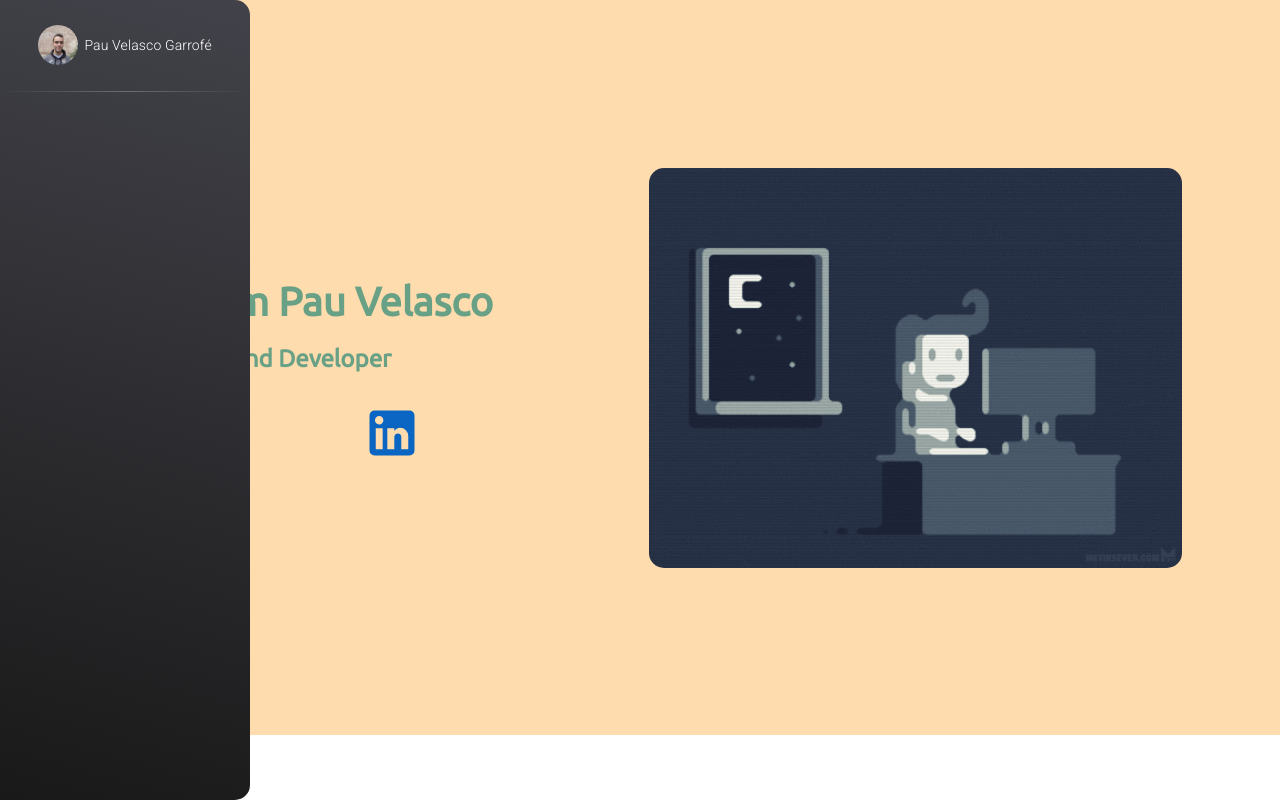
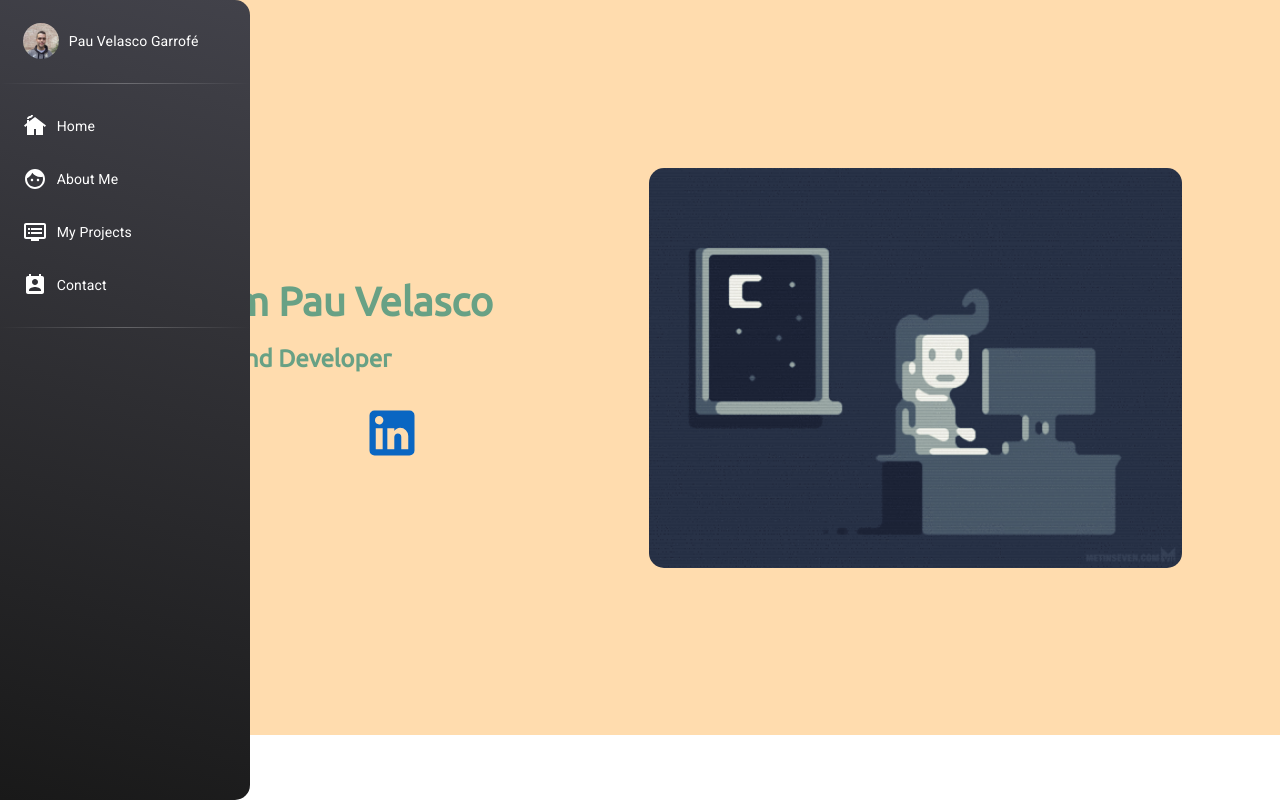
Before and after one commit to PauVelasco77/Portfolio, a React (Create React App) app: page / in a window 1280 px wide. Built offline with nearby package versions, Linux system fonts and the light colour scheme.

Commit message:
added common component NavBarItem

```diff
--- /dev/null
+++ b/src/components/NavBarItem/NavBarItem.js
@@ -0,0 +1,37 @@
+import { ListItem, Typography } from "@mui/material";
+import styled from "@emotion/styled";
+
+const Profile = styled(ListItem)`
+  display: flex;
+  align-items: center;
+  gap: 5%;
+  width: 90%;
+  padding: 10px;
+  border-radius: 7.5px;
+  transition: box-shadow 200ms cubic-bezier(0.4, 0, 0.2, 1) 0ms,
+    background-color 200ms cubic-bezier(0.4, 0, 0.2, 1) 0ms;
+  transition-property: box-shadow, background-color;
+  transition-duration: 200ms, 200ms;
+  transition-timing-function: cubic-bezier(0.4, 0, 0.2, 1),
+    cubic-bezier(0.4, 0, 0.2, 1);
+  transition-delay: 0ms, 0ms;
+  height: 52px;
+
+  :hover {
+    background-color: rgba(255, 255, 255, 0.2);
+    cursor: pointer;
+  }
+`;
+
+const NavBarItem = ({ name, icon }) => {
+  return (
+    <Profile className="items">
+      {icon}
+      <Typography sx={{ color: "#fff", fontWeight: 400, fontSize: 14 }}>
+        {name}
+      </Typography>
+    </Profile>
+  );
+};
+
+export default NavBarItem;
--- a/src/components/NewNavBar/NewNavBar.js
+++ b/src/components/NewNavBar/NewNavBar.js
@@ -1,6 +1,10 @@
-import { Avatar, Box, Divider, Paper, Typography } from "@mui/material";
+import { Avatar, ListItem, Divider, Paper, Typography } from "@mui/material";
+import CottageIcon from "@mui/icons-material/Cottage";
 import styled from "@emotion/styled";
-import { ListItem } from "@mui/material";
+import FaceIcon from "@mui/icons-material/Face";
+import DvrIcon from "@mui/icons-material/Dvr";
+import PermContactCalendarIcon from "@mui/icons-material/PermContactCalendar";
+import NavBarItem from "../NavBarItem/NavBarItem";
 
 const NavContainer = styled(Paper)`
   background: linear-gradient(195deg, rgb(66, 66, 74), rgb(25, 25, 25));
@@ -10,14 +14,21 @@ const NavContainer = styled(Paper)`
   border-radius: 0 15px 15px 0;
   font-family: "Roboto", sans-serif;
   font-size: 40px;
+
+  .my-profile {
+    margin: 15px auto;
+  }
+
+  .items {
+    margin: 1px auto;
+  }
 `;
 
 const Profile = styled(ListItem)`
   display: flex;
   align-items: center;
-  justify-content: space-around;
-  width: 80%;
-  margin: 15px auto;
+  gap: 5%;
+  width: 90%;
   padding: 10px;
   border-radius: 7.5px;
   transition: box-shadow 200ms cubic-bezier(0.4, 0, 0.2, 1) 0ms,
@@ -27,6 +38,7 @@ const Profile = styled(ListItem)`
   transition-timing-function: cubic-bezier(0.4, 0, 0.2, 1),
     cubic-bezier(0.4, 0, 0.2, 1);
   transition-delay: 0ms, 0ms;
+  height: 52px;
 
   :hover {
     background-color: rgba(255, 255, 255, 0.2);
@@ -54,12 +66,30 @@ const CustonDivider = styled(Divider)`
 const NewNavBar = () => {
   return (
     <NavContainer elevation={0} sx={{ maxWidth: 256 }}>
-      <Profile>
-        <Avatar src="../../../profilePhoto2.jpg" alt="avatar photo" />
-        <Typography sx={{ color: "#fff", fontWeight: 300, fontSize: 14 }}>
+      <Profile className="my-profile">
+        <Avatar
+          src="../../../profilePhoto2.jpg"
+          alt="avatar photo"
+          sx={{ height: 36, width: 36 }}
+        />
+        <Typography sx={{ color: "#fff", fontWeight: 4300, fontSize: 14 }}>
           Pau Velasco Garrofé
         </Typography>
       </Profile>
+      <CustonDivider variant="middle" />
+      <NavBarItem name={"Home"} icon={<CottageIcon sx={{ color: "#fff" }} />} />
+      <NavBarItem
+        name={"About Me"}
+        icon={<FaceIcon sx={{ color: "#fff" }} />}
+      />
+      <NavBarItem
+        name={"My Projects"}
+        icon={<DvrIcon sx={{ color: "#fff" }} />}
+      />
+      <NavBarItem
+        name={"Contact"}
+        icon={<PermContactCalendarIcon sx={{ color: "#fff" }} />}
+      />
       <CustonDivider variant="middle" />
     </NavContainer>
   );
```
